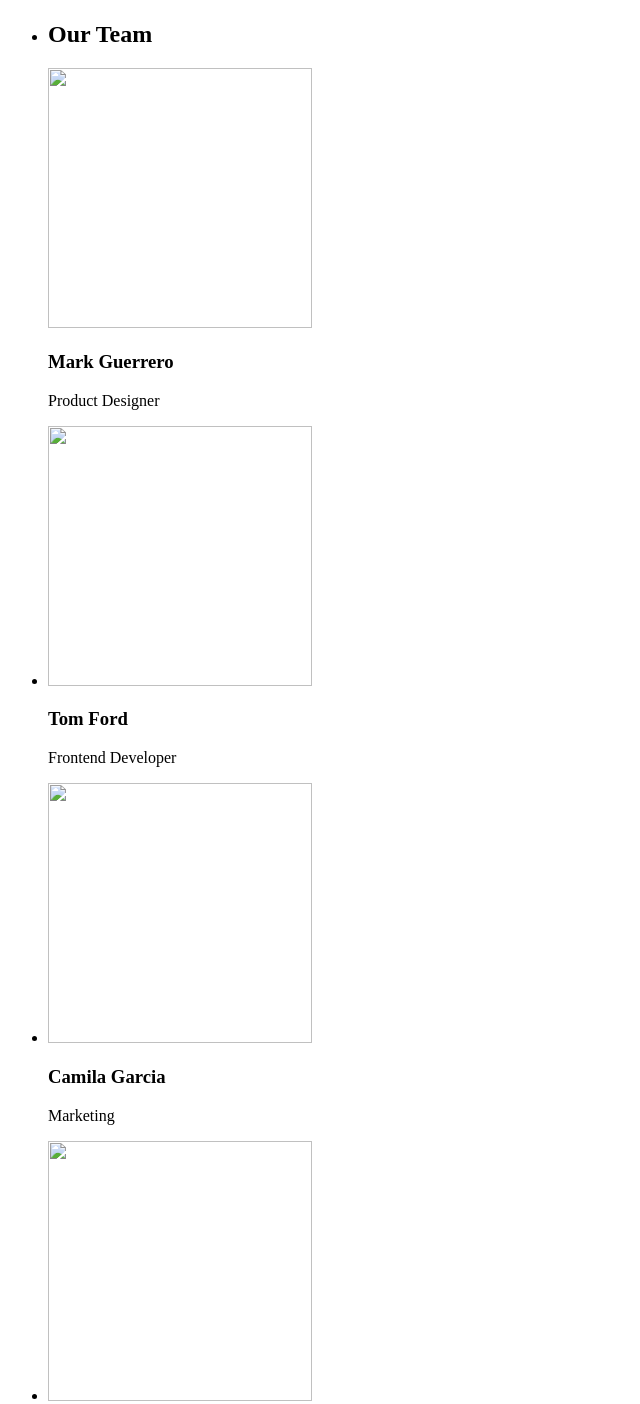
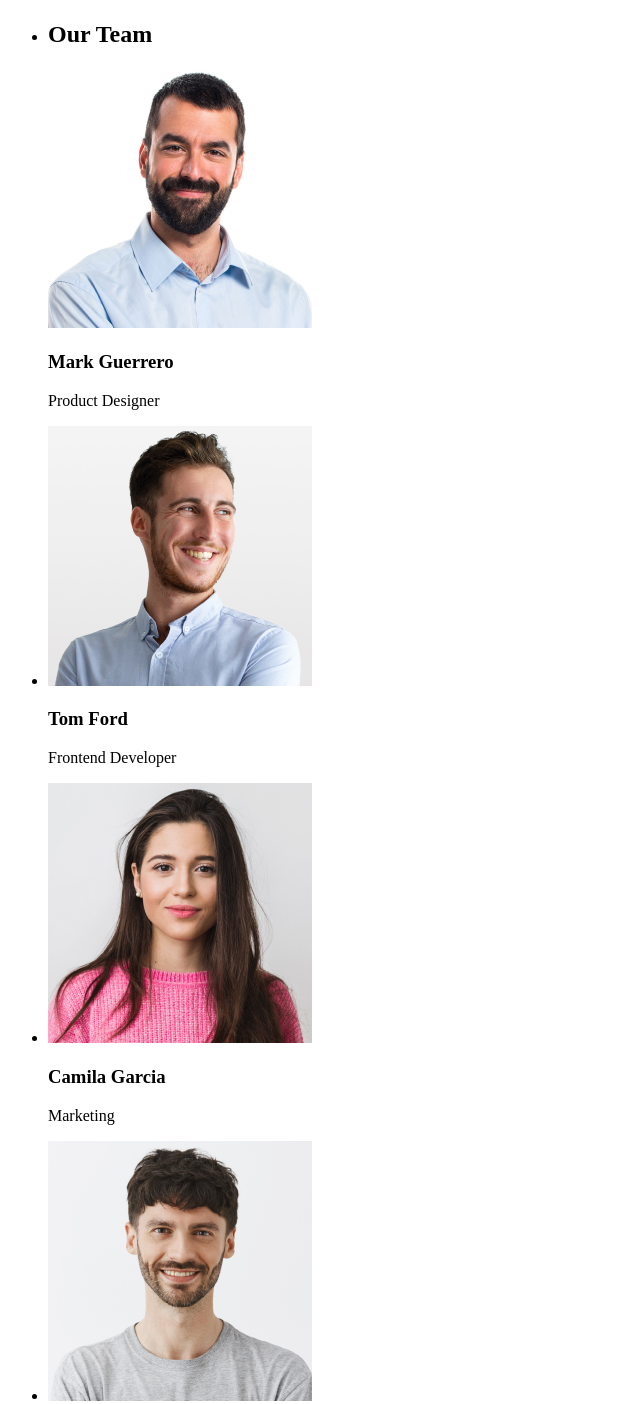
Before and after one commit to g0rbochek/goit-markup-hw-01, a plain HTML site: page index.html in a window 1280 px wide. Shown: the part 1550-2954 px from the top of the page, without its empty margins (0-640 px from the left). Drawn offline with Linux system fonts and the light colour scheme.

Commit message:
Update index.html

```diff
--- a/index.html
+++ b/index.html
@@ -82,22 +82,22 @@
             <ul>
                 <li>
                     <h2>Our Team</h2>
-                    <img src="./images/team/img.jpg" alt="" width="264" height="260">
+                    <img src="./images/img.jpg" alt="" width="264" height="260">
                     <h3>Mark Guerrero</h3>
                     <p>Product Designer</p>
                 </li>
                 <li>
-                    <img src="./images/team/img(1).jpg" alt="" width="264" height="260">
+                    <img src="./images/img(1).jpg" alt="" width="264" height="260">
                     <h3>Tom Ford</h3>
                     <p>Frontend Developer</p>
                 </li>
                 <li>
-                    <img src="./images/team/img(2).jpg" alt="" width="264" height="260">
+                    <img src="./images/img(2).jpg" alt="" width="264" height="260">
                     <h3>Camila Garcia</h3>
                     <p>Marketing</p>
                 </li>
                 <li>
-                    <img src="./images/team/img(3).jpg" alt="" width="264" height="260">
+                    <img src="./images/img(3).jpg" alt="" width="264" height="260">
                     <h3>Daniel Wilson</h3>
                     <p>UI Designer</p>
                 </li>
```
